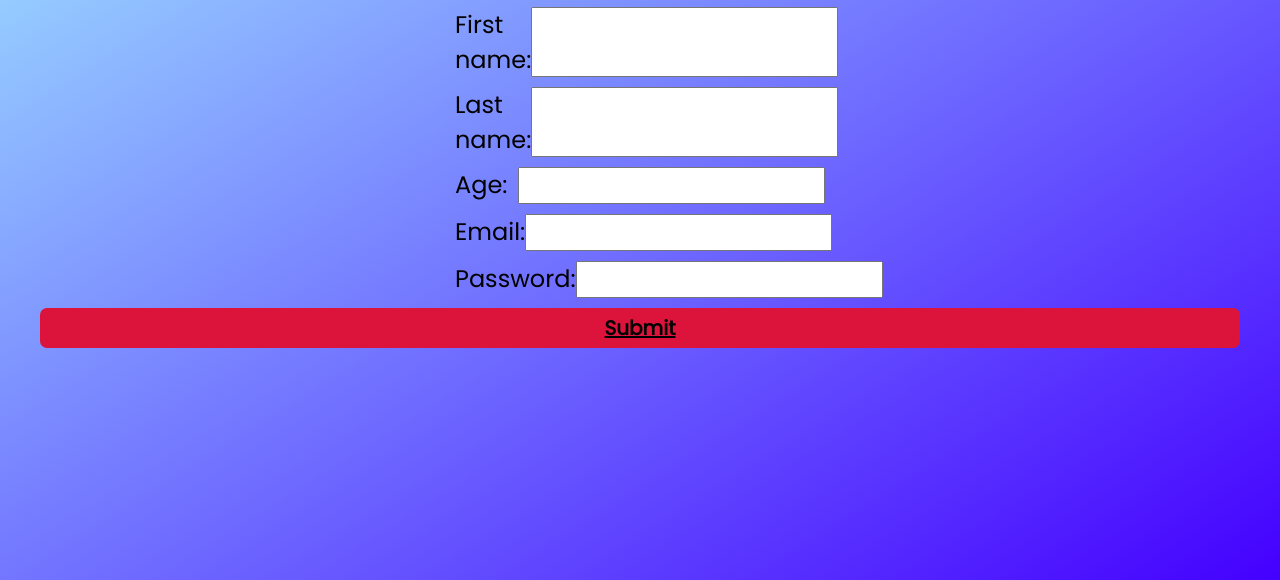
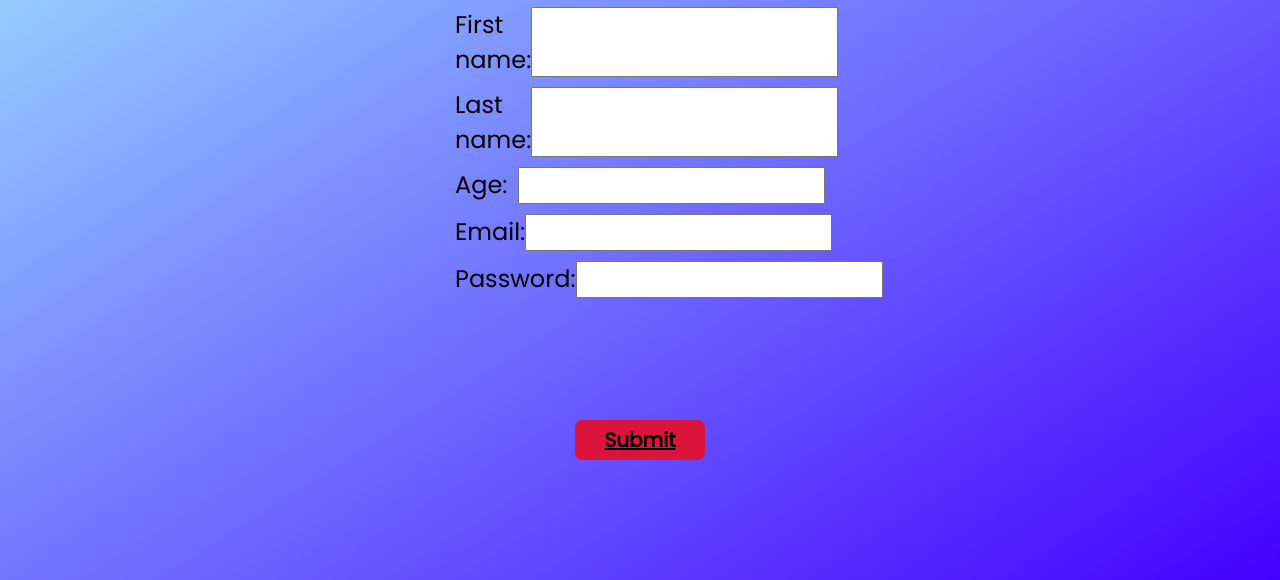
Before and after one commit to BruteForceMaestro/NISHACK2023, a plain HTML site: page registration.html in a window 1280 px wide. Shown: the part 220-800 px from the top of the page. Drawn offline with Linux system fonts and the light colour scheme.

Commit message:
fix button form

```diff
--- a/index.scss
+++ b/index.scss
@@ -212,8 +212,9 @@ html {
 }
 
 button {
-    width: 100%;
+    width: 130px;
     height: 40px;
+    margin: 0 auto;
     background-color: crimson;
     border: none;
     text-decoration: underline;
--- a/js/index.js
+++ b/js/index.js
@@ -27,7 +27,7 @@ function tryLogIn(){
         if (httpRequest.readyState === XMLHttpRequest.DONE && this.status == 200){
             sessionStorage.username = username;
             saveAuthToken(httpRequest.body.accessToken)
-            // window.location.href = "test/greeting.html"
+            window.location.href = "test/greeting.html"
         }
     };
     httpRequest.open('POST', backend_url + route, true);
--- a/registration.html
+++ b/registration.html
@@ -20,6 +20,7 @@
 
     <main>
         <div class='container'>
+            <div>
                 <div class="signup-text">
                     Sign up
                 </div>
@@ -53,6 +54,7 @@
                 <div class = "error">
                     <label id="registerError"></label>
                 </div>
+            </div>
 
             <button class="btn-sumbit" onclick="tryRegister()">Submit</button>
         </div>
--- a/scss/_reg.scss
+++ b/scss/_reg.scss
@@ -2,6 +2,10 @@
     padding-top: 200px;
     max-width: 1000px;
     margin: 0 auto;
+    display: flex;
+    flex-flow: column nowrap;
+    justify-content: space-between;
+    margin-bottom: 100px;
 }
 .signup-text {
     font-size: 40px;
@@ -33,7 +37,7 @@
 
     .btn-sumbit {
         cursor: pointer;
-        background-color: #f74545;
+        background-color: #86f745;
         max-width: 130px;
         text-decoration: none;
         color: #fff;
```
Also changed, not shown: css/index.css. Lines whose indentation alone changed are shown as unchanged.
